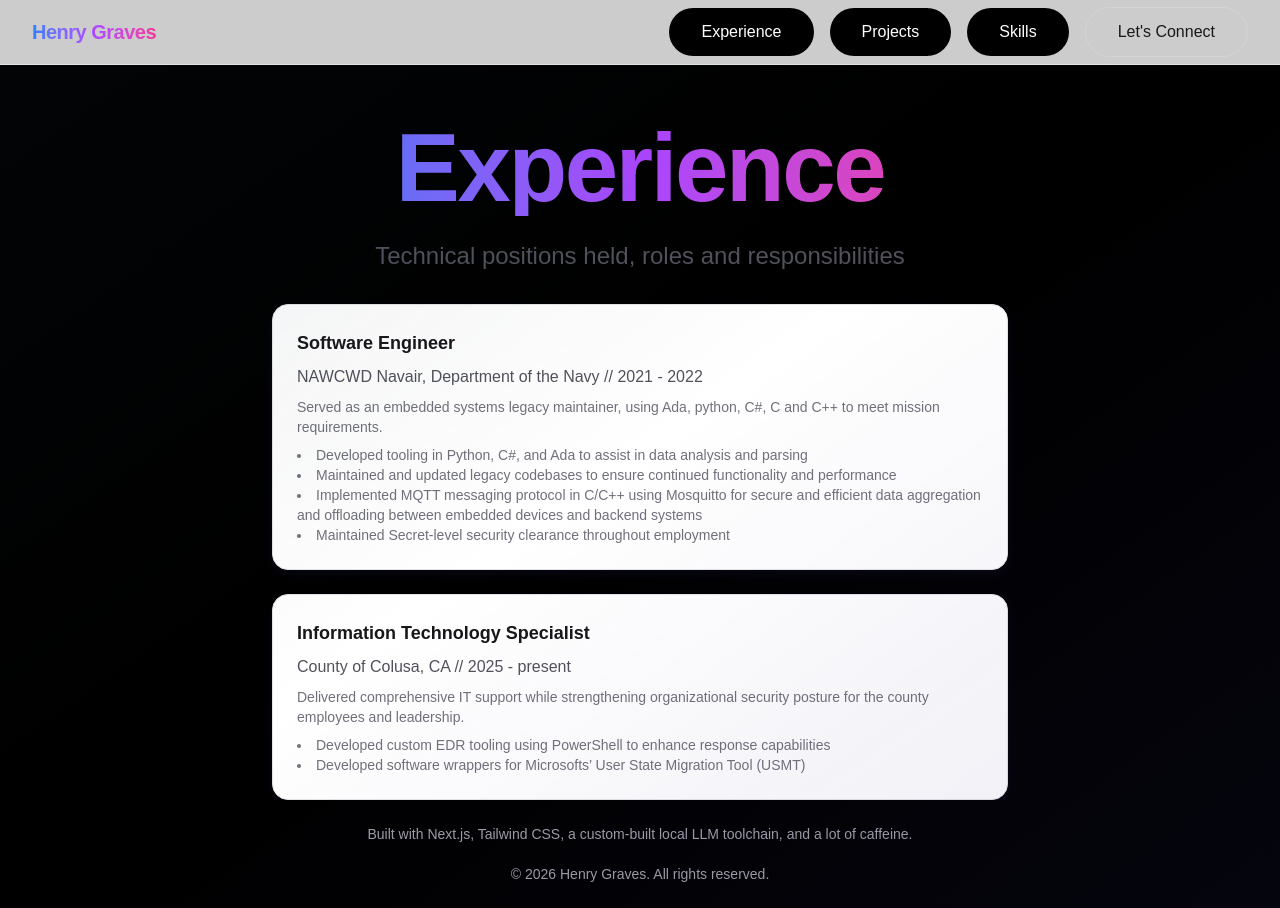
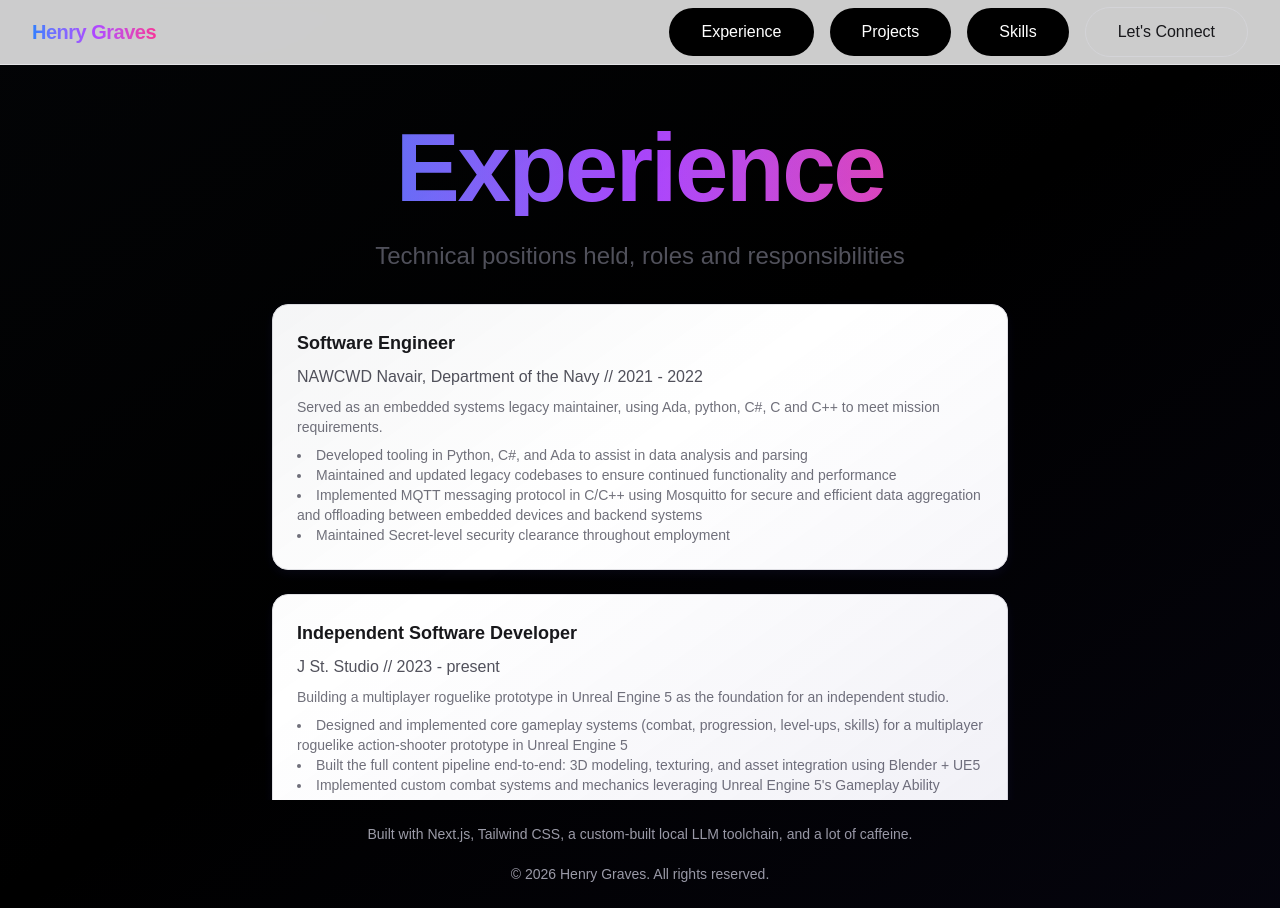
Before and after one commit to akedah-vex/hgraves, a Next.js app: page /experience in a window 1280 px wide. Built offline with nearby package versions, Linux system fonts and the light colour scheme.

Commit message:
add content

```diff
--- a/app/components/card.tsx
+++ b/app/components/card.tsx
@@ -7,7 +7,7 @@ export default function Card({ link="", title="", subTitle="", description="", b
 
 
   const renderBullets = () => {
-    if (bullets.length <= 1) return
+    if (bullets.length <= 1 && bullets[0] === "") return
     return bullets.map((bullet, index) => (
       <li key={index}>{bullet}</li>
     ));
--- a/app/experience/page.tsx
+++ b/app/experience/page.tsx
@@ -28,6 +28,16 @@ export default function Experience() {
         />
 
         <Card
+          title="Independent Software Developer"
+          subTitle="J St. Studio // 2023 - present"
+          description="Building a multiplayer roguelike prototype in Unreal Engine 5 as the foundation for an independent studio."
+          bullets={[
+            "Designed and implemented core gameplay systems (combat, progression, level-ups, skills) for a multiplayer roguelike action-shooter prototype in Unreal Engine 5",
+            "Built the full content pipeline end-to-end: 3D modeling, texturing, and asset integration using Blender + UE5",
+            "Implemented custom combat systems and mechanics leveraging Unreal Engine 5's Gameplay Ability System."
+            ]} />
+
+        <Card
           title="Information Technology Specialist"
           subTitle="County of Colusa, CA // 2025 - present"
           description="Delivered comprehensive IT support while strengthening organizational security posture for the county
@@ -36,10 +46,16 @@ employees and leadership."
             "Developed custom EDR tooling using PowerShell to enhance response capabilities",
             "Developed software wrappers for Microsofts’ User State Migration Tool (USMT)",
             ]} />
+
+        <Card
+          link="https://sovereigncomputersystems.com"
+          title="Web Developer"
+          subTitle="Sovereign Computer Systems // 2025 - present"
+          description="Provides niche security-focused computing solutions to clients."
+          bullets={[
+            "Currently under active development with Next.js"
+            ]} />
       </div>
-
-
-
 
       <div className="flex justify-center">
         <Button variant="primary" href="https://www.linkedin.com/in/hjgraves/">
```
Also changed, not shown: .forgejo/workflows/build.yml (added).
